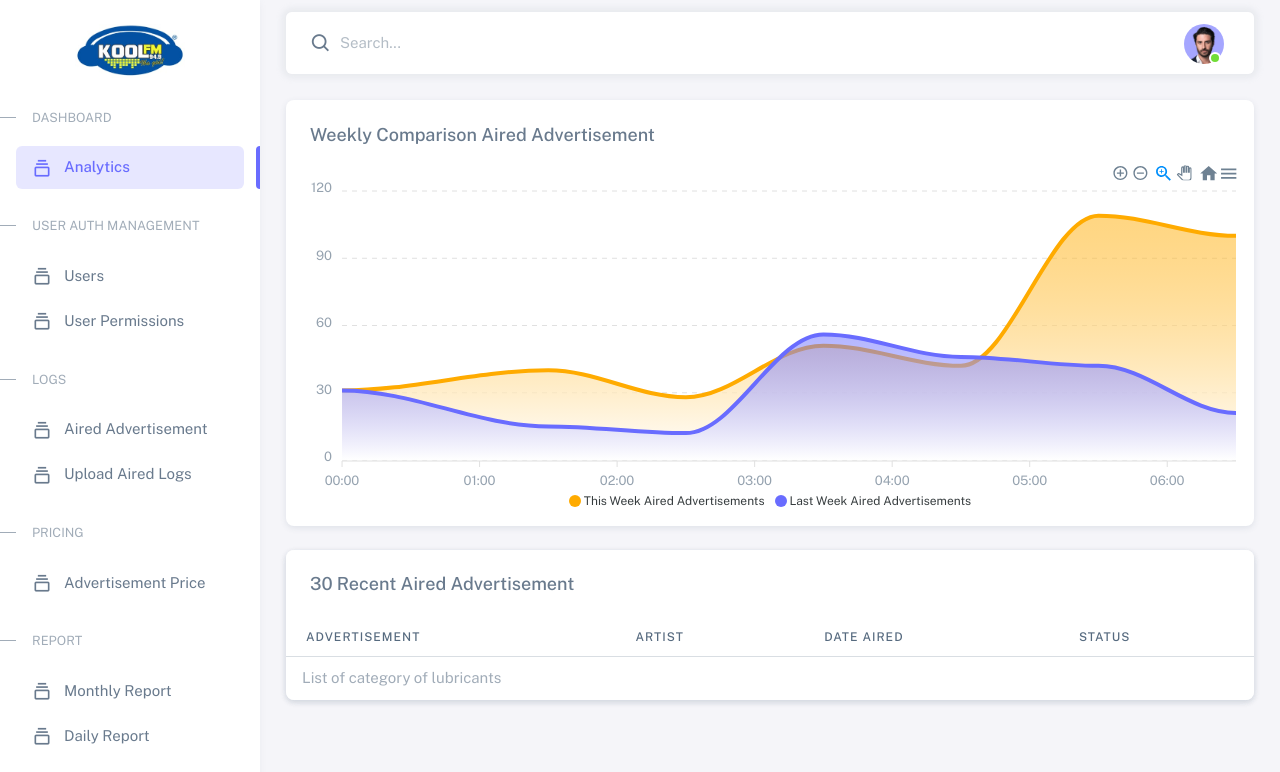
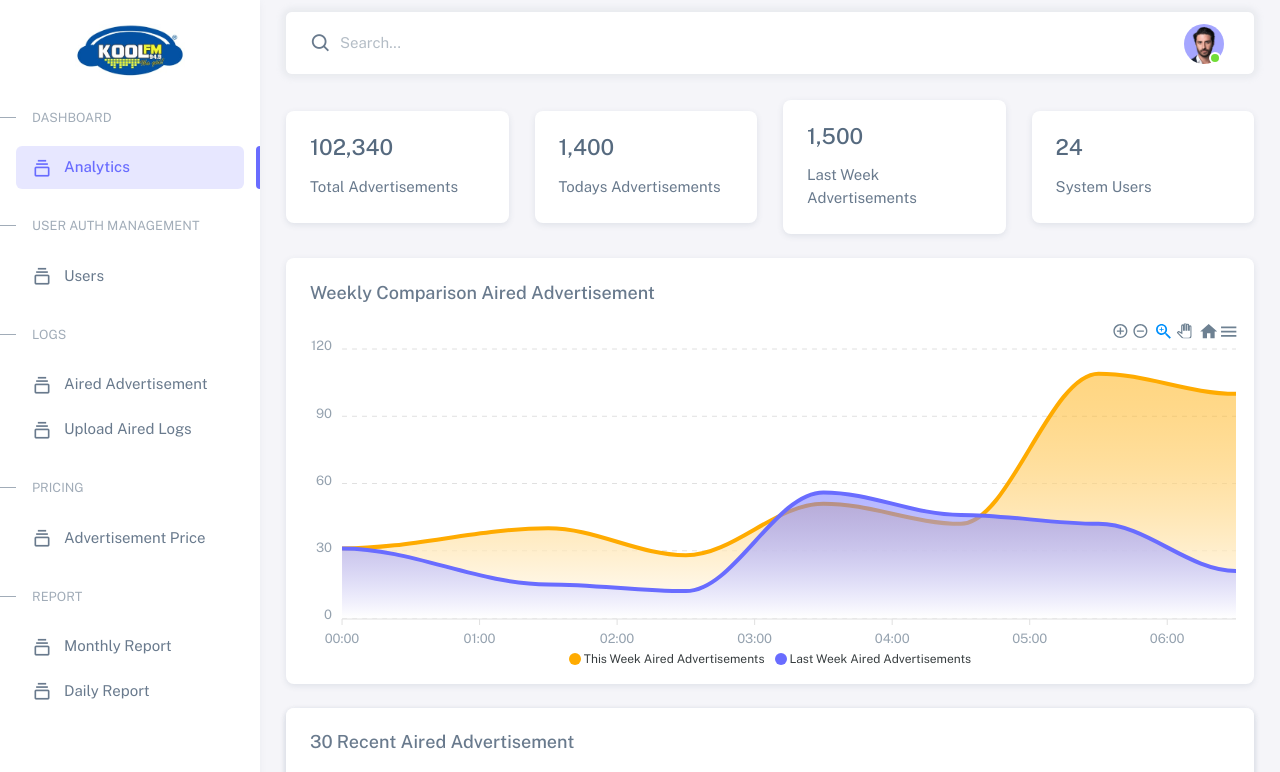
Before and after one commit to kiannaquines/dxvl-log-parsing-application, a Django app: page /dashboard/ in a window 1280 px wide. Shown: the top 772 px of the page. Run offline with Django 5.2, Linux system fonts and the light colour scheme; data that the repository does not hold is empty; some libraries are stand-ins or nearby versions.

Commit message:
add dashboard counts

```diff
--- a/app/admin.py
+++ b/app/admin.py
@@ -40,7 +40,7 @@ class DXVLAdvertisementPricesAdmin(admin.ModelAdmin):
     list_display = ('advertisement', 'price')
 
 
-admin.site.register(DXVLAdvertisementPrices, DXVLAdvertisementPricesAdmin)
+# admin.site.register(DXVLAdvertisementPrices, DXVLAdvertisementPricesAdmin)
 admin.site.register(DXVLLogs, DXVLLogsAdmin)
 admin.site.register(DXVLUsers, DXVLUsersAdmin)
 admin.site.register(DXVLLogNames, DXVLLogNamesAdmin)
--- a/app/app_views/users_views.py
+++ b/app/app_views/users_views.py
@@ -7,5 +7,9 @@ from app.commons.common_services import all_objects_only
 def users(request):
     context = {}
     users_list = all_objects_only(DXVLUsers.objects,'username','email','first_name','last_name','date_joined')
-    context['users_list'] = users_list
+    paginator = Paginator(users_list, 10)
+    page_number = request.GET.get('page')
+    page_obj = paginator.get_page(page_number)
+
+    context['users_obj'] = page_obj
     return render(request,"users.html",context)
--- a/app/templates/dashboard.html
+++ b/app/templates/dashboard.html
@@ -7,6 +7,41 @@
 {% endblock page_css %}
 
 {% block content %}
+<div class="row g-2">
+    <div class="col-12 col-lg-12 order-2 order-md-3 order-lg-2 mb-3">
+        <div class="row justify-content-center align-items-center">
+            <div class="col-12 col-md-6 col-lg-3 mb-2">
+                <div class="card p-4 d-flex">
+                    <div>
+                        <h4>102,340</h4> Total Advertisements
+                    </div>
+                </div>
+            </div>
+            <div class="col-12 col-md-6 col-lg-3 mb-2">
+                <div class="card p-4 d-flex">
+                    <div>
+                        <h4>1,400</h4> Todays Advertisements
+                    </div>
+                </div>
+            </div>
+            <div class="col-12 col-md-6 col-lg-3 mb-2">
+                <div class="card p-4 d-flex">
+                    <div>
+                        <h4>1,500</h4> Last Week Advertisements
+                    </div>
+                </div>
+            </div>
+            <div class="col-12 col-md-6 col-lg-3 mb-2">
+                <div class="card p-4 d-flex">
+                    <div>
+                        <h4>24</h4> System Users
+                    </div>
+                </div>
+            </div>
+        </div>
+    </div>
+</div>
+
 <div class="row">
     <div class="col-12 col-lg-12 order-2 order-md-3 order-lg-2 mb-4">
         <div class="card">
--- a/app/templates/includes/sidebar.html
+++ b/app/templates/includes/sidebar.html
@@ -28,12 +28,6 @@
             <a href="{% url 'users' %}" class="menu-link">
                 <i class="menu-icon tf-icons bx bx-collection"></i>
                 <div data-i18n="Basic">Users</div>
-            </a>
-        </li>
-        <li class="menu-item">
-            <a href="{% url 'users_permission' %}" class="menu-link">
-                <i class="menu-icon tf-icons bx bx-collection"></i>
-                <div data-i18n="Basic">User Permissions</div>
             </a>
         </li>
         <li class="menu-header small text-uppercase">
```
Also changed, not shown: app/templates/users.html (+35 -9 lines).
